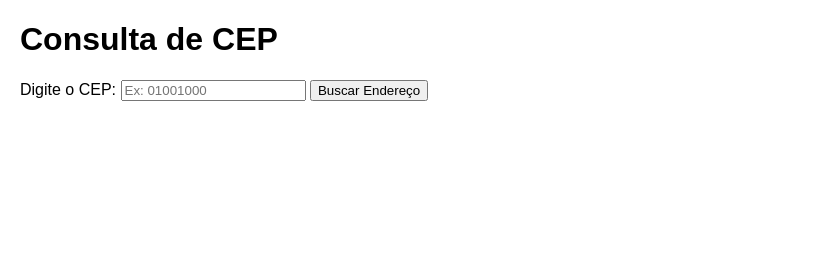
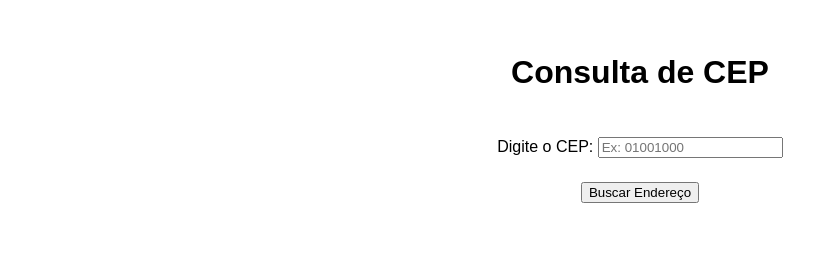
Before and after one commit to AndreOliveira509/Consulta-e-Hist-rico-de-Cep-e-Endere-o, a plain HTML site: page index.html in a window 1280 px wide. Shown: the whole page, without its empty margins (0-825 px from the left). Drawn offline with Linux system fonts and the light colour scheme.

Commit message:
alteração basica

```diff
--- a/index.html
+++ b/index.html
@@ -3,26 +3,26 @@
 <head>
     <meta charset="UTF-8">
     <meta name="viewport" content="width=device-width, initial-scale=1.0">
+    <link rel="stylesheet" href="style.css">
     <title>Consulta de CEP</title>
-    <style>
-        body {
-            font-family: Arial, sans-serif;
-            margin: 20px;
-        }
-        #resultado {
-            margin-top: 20px;
-        }
-        .erro {
-            color: red;
-        }
-    </style>
 </head>
 <body>
-    <h1>Consulta de CEP</h1>
-    <label for="cep">Digite o CEP:</label>
-    <input type="text" id="cep" maxlength="8" placeholder="Ex: 01001000">
-    <button onclick="buscarEndereco()">Buscar Endereço</button>
-    <div id="resultado"></div>
+    <div class="principal-content">
+        <h1 id="title">
+            Consulta de CEP
+        </h1>
+        <div class="inputcep">
+            <label for="cep">
+                Digite o CEP:
+            </label>
+            <input type="text" id="cep" maxlength="8" placeholder="Ex: 01001000">
+        </div>
+        <button onclick="buscarEndereco()" class="botao">
+            Buscar Endereço
+        </button>
+        <div id="resultado">
+
+        </div>
+    </div>
     <script src="script.js"></script>
 </body>
-</html>
--- /dev/null
+++ b/style.css
@@ -0,0 +1,32 @@
+body {
+    font-family: Arial, sans-serif;
+    margin: 20px;
+}
+.principal-content {
+    height: 30vh;
+    display: flex;
+    align-items: center;
+    justify-content: space-around;
+    flex-direction: column;
+
+}
+#title {
+    display: flex;
+    align-items: center;
+    justify-content: center;
+}
+#inputcep {
+    display: flex;
+    align-items: center;
+    justify-content: center;
+    flex-direction: column;
+}
+.botao {
+
+}
+#resultado {
+    margin-top: 20px;
+}
+.erro {
+    color: red;
+}
```
